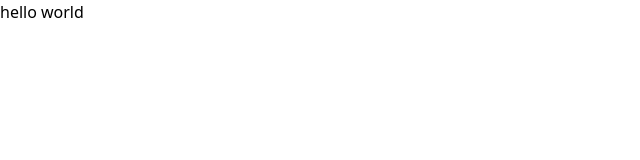
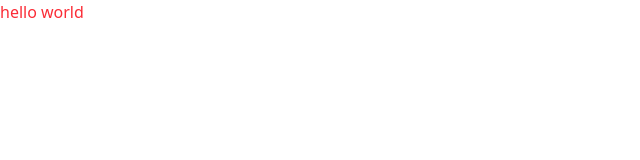
Before and after one commit to EslamKamel89/Cartly, a React (Vite) app: page / in a window 1280 px wide. Shown: the top 160 px of the page, without its empty margins (0-640 px from the left). Built offline with nearby package versions, Linux system fonts and the light colour scheme; the HTML template or start-up script is replaced by a standard one.

Commit message:
feat(ui): add react-icons and update app styling

```diff
--- a/index.html
+++ b/index.html
@@ -1,10 +1,10 @@
-<!doctype html>
+<!DOCTYPE html>
 <html lang="en">
   <head>
     <meta charset="UTF-8" />
     <link rel="icon" type="image/svg+xml" href="/vite.svg" />
     <meta name="viewport" content="width=device-width, initial-scale=1.0" />
-    <title>cartly</title>
+    <title>Cartly</title>
   </head>
   <body>
     <div id="root"></div>
--- a/package.json
+++ b/package.json
@@ -13,6 +13,7 @@
     "@tailwindcss/vite": "^4.1.17",
     "react": "^19.2.0",
     "react-dom": "^19.2.0",
+    "react-icons": "^5.5.0",
     "tailwindcss": "^4.1.17"
   },
   "devDependencies": {
--- a/src/App.tsx
+++ b/src/App.tsx
@@ -1,7 +1,7 @@
 function App() {
   return (
     <>
-      <div>hello world</div>
+      <div className="text-red-500">hello world</div>
     </>
   );
 }
```
Also changed, not shown: 1 other file (tests, documents, lock files or other folders).
